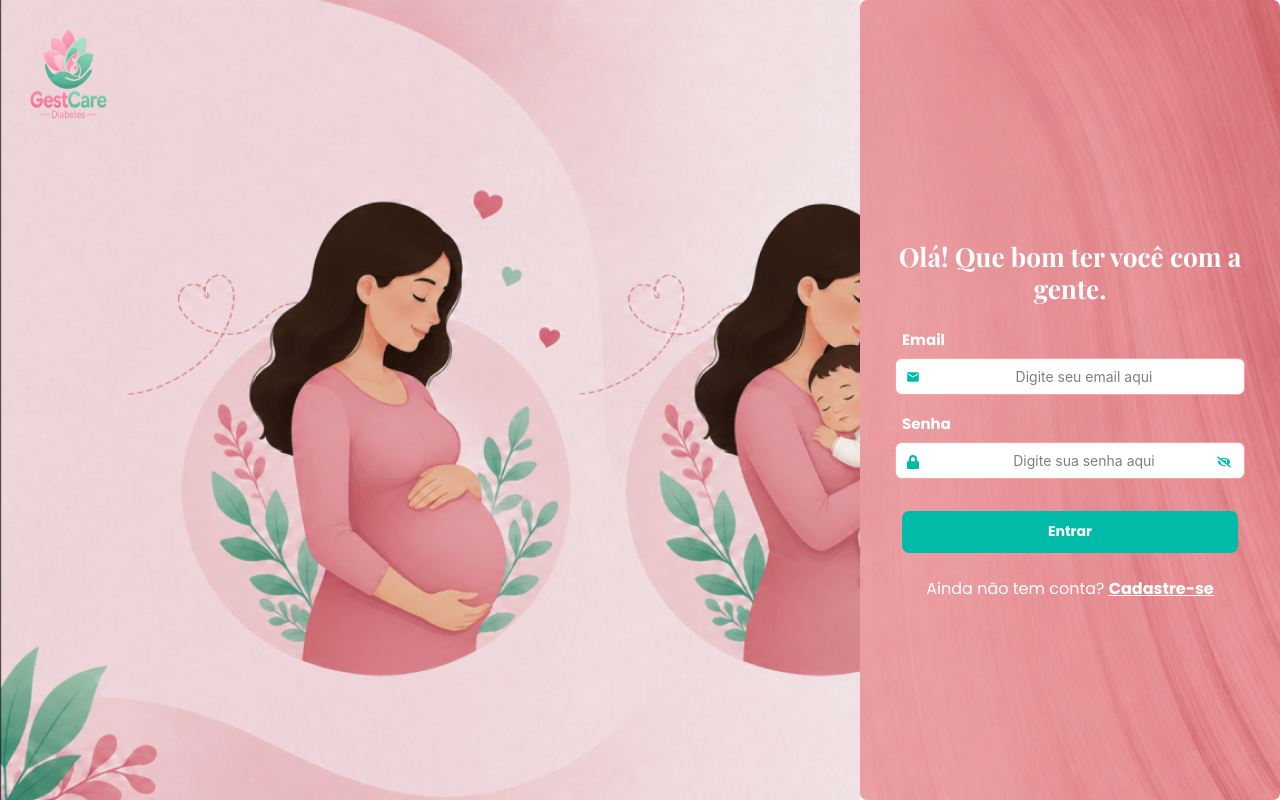
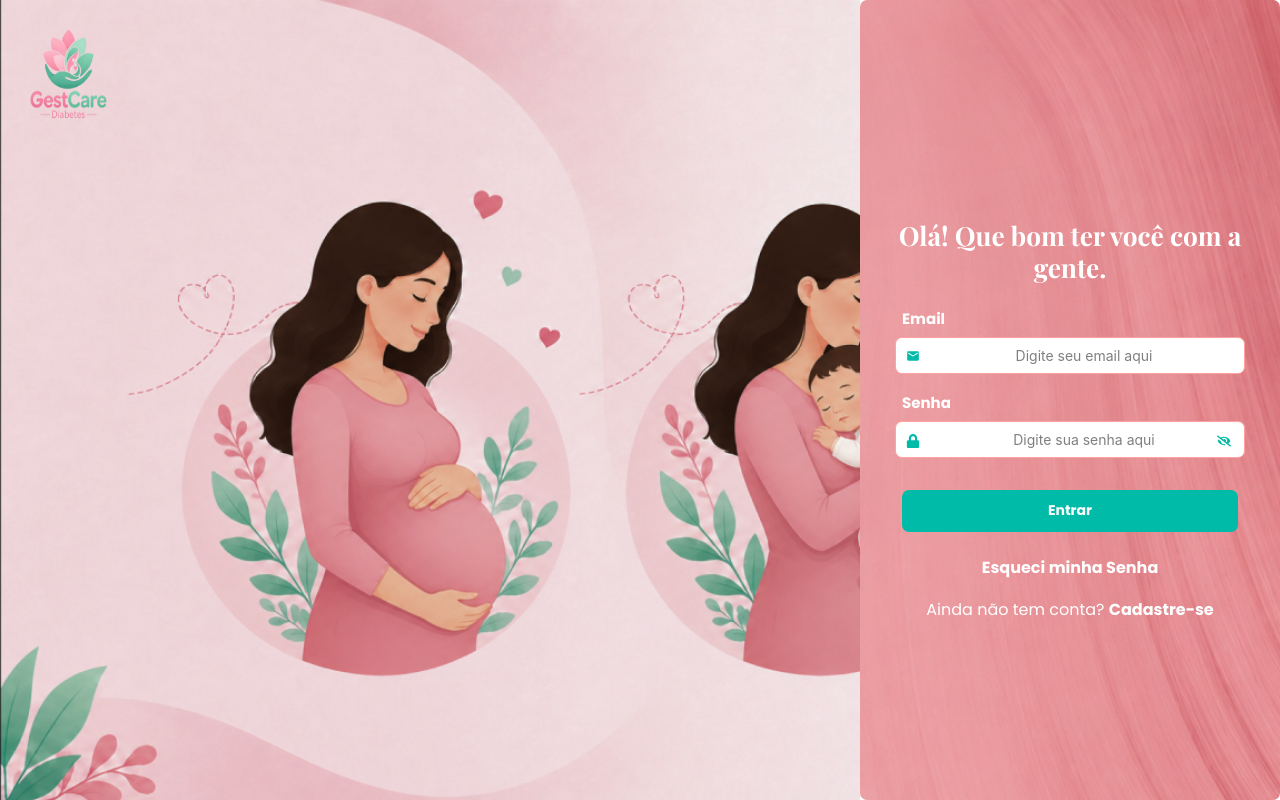
Before and after one commit to Alef-A-Santos/Gestcare, a React (Vite) app in the folder src/frontend/: page / in a window 1280 px wide. Built offline with nearby package versions, Linux system fonts and the light colour scheme.

Commit message:
atualizacões de erros

```diff
--- a/src/frontend/src/App.jsx
+++ b/src/frontend/src/App.jsx
@@ -2,6 +2,8 @@ import {Routes, Route} from 'react-router-dom';
 import Login from './pages/login';
 import Cadastro from "./pages/Cadastro";
 import Verificacao from './pages/Verificacao';
+import RecSenha from './pages/RecSenha';
+
 
 function App() {
   return (
@@ -9,6 +11,8 @@ function App() {
         <Route path= "/" element={<Login/>}/>
         <Route path= "/Cadastro" element={<Cadastro/>}/>
         <Route path="/Cadastro/Verificacao" element={<Verificacao/>}/>
+        <Route path="/recSenha" element={<RecSenha/>}/>
+
 
       </Routes>
   )
--- a/src/frontend/src/pages/login.jsx
+++ b/src/frontend/src/pages/login.jsx
@@ -42,10 +42,13 @@ function Login() {
             <InputHome />
 
 
-            <div className="text-center font-poppins  text-white text-[16px] ">
-              <p>
+            <div className="text-center font-poppins  text-white text-[16px]  ">
+
+                  <Link className=" text-white font-bold  hover:underline" to="/RecSenha">Esqueci minha Senha</Link> {""}
+
+              <p className="mt-5">
                 Ainda não tem conta?{" "}
-                  <Link className="underline text-white font-bold " to="/cadastro">Cadastre-se</Link>
+                  <Link className=" text-white font-bold  hover:underline" to="/cadastro">Cadastre-se</Link>
               </p>
             </div>
           </div>
```
Also changed, not shown: src/frontend/src/pages/Email.jsx (deleted).
